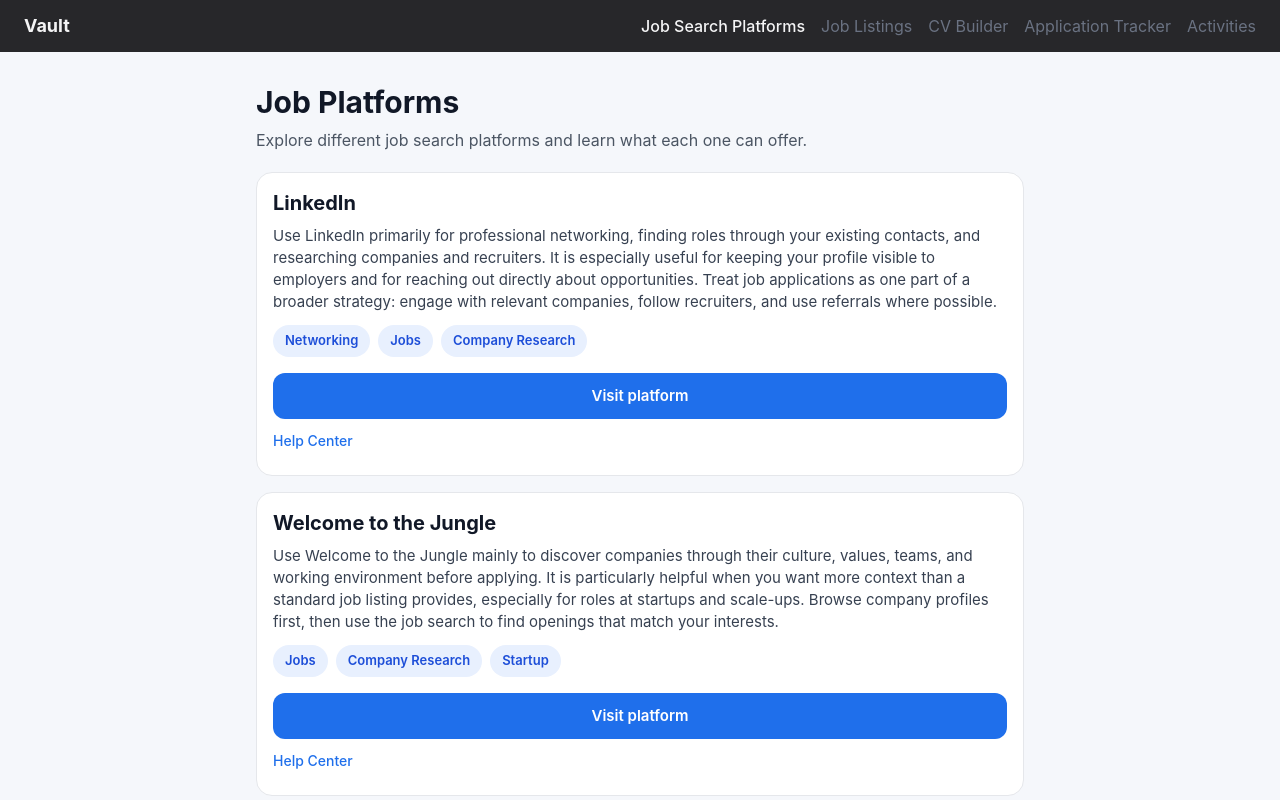
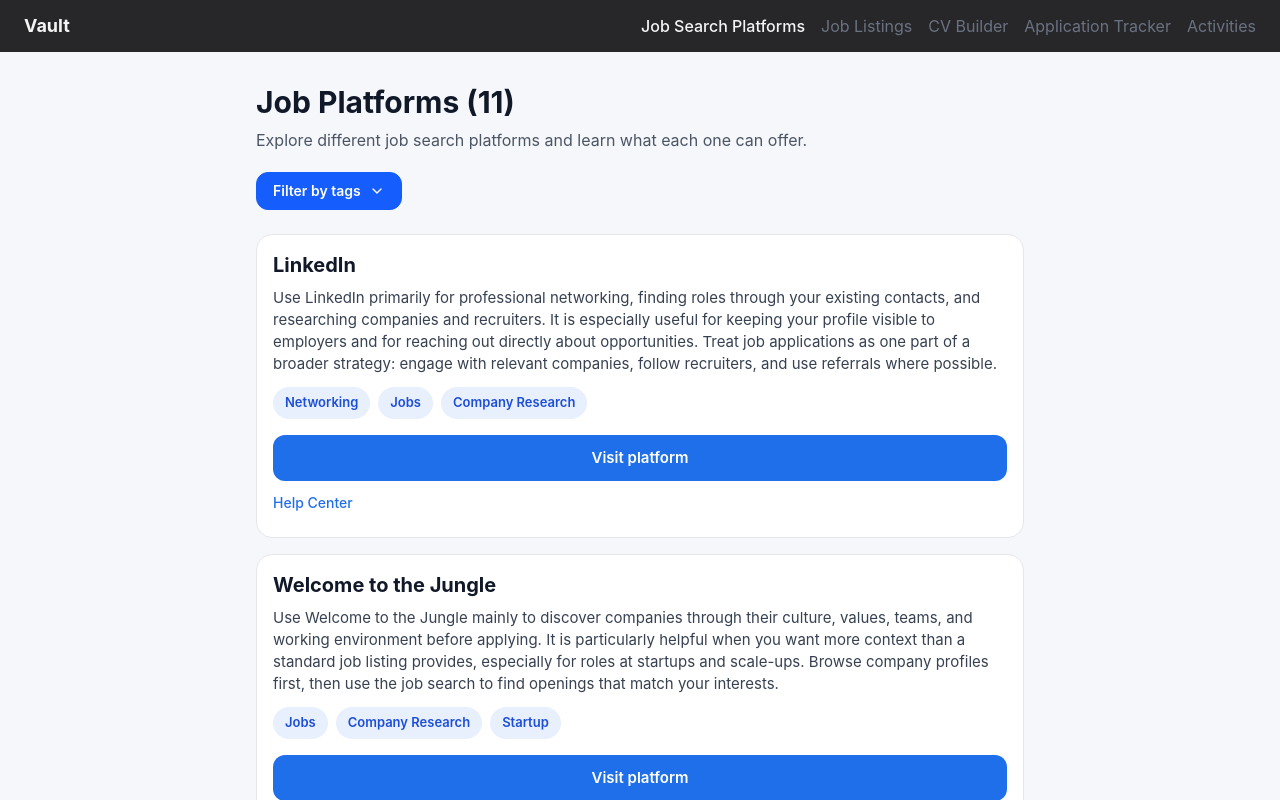
Before and after one commit to Dimterion/vault, a React (Vite) app: page /platforms in a window 1280 px wide. Shown: the top 800 px of the page. Built offline with nearby package versions, Linux system fonts and the light colour scheme.

Commit message:
add filter by tags functionality to platforms page

```diff
--- a/src/features/platforms/PlatformCard.tsx
+++ b/src/features/platforms/PlatformCard.tsx
@@ -4,9 +4,10 @@ import { colors } from "../../constants/colors";
 
 type PlatformCardProps = {
   item: JobPlatform;
+  onTagClick?: (tag: string) => void;
 };
 
-export default function PlatformCard({ item }: PlatformCardProps) {
+export default function PlatformCard({ item, onTagClick }: PlatformCardProps) {
   const imageSrc = item.imageKey ? platformImages[item.imageKey] : undefined;
 
   return (
@@ -43,16 +44,18 @@ export default function PlatformCard({ item }: PlatformCardProps) {
       {item.tags && item.tags.length > 0 ? (
         <div className="mb-4 flex flex-wrap gap-2">
           {item.tags.map((tag) => (
-            <span
+            <button
               key={tag}
-              className="rounded-full px-3 py-1.5 text-[13px] font-semibold"
+              type="button"
+              onClick={() => onTagClick?.(tag)}
+              className="cursor-pointer rounded-full px-3 py-1.5 text-[13px] font-semibold transition"
               style={{
                 backgroundColor: "#e8f0fe",
                 color: "#1d4ed8",
               }}
             >
               {tag}
-            </span>
+            </button>
           ))}
         </div>
       ) : null}
--- a/src/pages/platforms.tsx
+++ b/src/pages/platforms.tsx
@@ -1,8 +1,46 @@
+import { useMemo, useState } from "react";
 import PlatformCard from "../features/platforms/PlatformCard";
 import { colors } from "../constants/colors";
 import { platforms } from "../features/platforms/data";
 
 export default function PlatformsPage() {
+  const [showTags, setShowTags] = useState(false);
+  const [selectedTags, setSelectedTags] = useState<string[]>([]);
+
+  const allTags = useMemo(() => {
+    const tagsSet = new Set<string>();
+
+    platforms.forEach((platform) => {
+      platform.tags?.forEach((tag) => tagsSet.add(tag));
+    });
+
+    return Array.from(tagsSet).sort();
+  }, []);
+
+  const filteredPlatforms = platforms.filter((platform) => {
+    return (
+      selectedTags.length === 0 ||
+      selectedTags.every((tag) => platform.tags?.includes(tag))
+    );
+  });
+
+  const toggleTag = (tag: string) => {
+    setSelectedTags((prev) =>
+      prev.includes(tag) ? prev.filter((item) => item !== tag) : [...prev, tag],
+    );
+  };
+
+  const handleTagClick = (tag: string) => {
+    if (!selectedTags.includes(tag)) {
+      toggleTag(tag);
+      setShowTags(true);
+    }
+  };
+
+  const clearFilters = () => {
+    setSelectedTags([]);
+  };
+
   return (
     <div
       className="px-4 py-8 md:px-6"
@@ -14,7 +52,7 @@ export default function PlatformsPage() {
             className="mb-2 text-3xl font-bold"
             style={{ color: colors.textPrimary }}
           >
-            Job Platforms
+            Job Platforms ({filteredPlatforms.length})
           </h1>
 
           <p className="text-base leading-6" style={{ color: "#4b5563" }}>
@@ -23,11 +61,97 @@ export default function PlatformsPage() {
           </p>
         </header>
 
-        <div className="flex flex-col gap-4">
-          {platforms.map((platform) => (
-            <PlatformCard key={platform.id} item={platform} />
-          ))}
-        </div>
+        {allTags.length > 0 && (
+          <div className="mb-6">
+            <div className="mb-3 flex items-center justify-between">
+              <button
+                type="button"
+                className="flex cursor-pointer items-center gap-2 rounded-xl border border-blue-600 bg-blue-600 px-4 py-2 text-sm font-semibold text-white hover:bg-blue-700"
+                onClick={() => setShowTags(!showTags)}
+                aria-expanded={showTags}
+                aria-controls="platform-tag-filters"
+              >
+                <span>
+                  Filter by tags
+                  {selectedTags.length > 0 && (
+                    <span className="ml-1 rounded-full bg-white/20 px-2 py-0.5 text-xs">
+                      {selectedTags.length}
+                    </span>
+                  )}
+                </span>
+
+                <svg
+                  xmlns="http://www.w3.org/2000/svg"
+                  width="16"
+                  height="16"
+                  viewBox="0 0 24 24"
+                  fill="none"
+                  stroke="currentColor"
+                  strokeWidth="2"
+                  strokeLinecap="round"
+                  strokeLinejoin="round"
+                  className={`transform transition-transform ${
+                    showTags ? "rotate-180" : ""
+                  }`}
+                >
+                  <polyline points="6 9 12 15 18 9"></polyline>
+                </svg>
+              </button>
+
+              {selectedTags.length > 0 && (
+                <button
+                  type="button"
+                  onClick={clearFilters}
+                  className="cursor-pointer text-sm font-medium text-blue-600 hover:text-blue-700 hover:underline"
+                >
+                  Clear filters
+                </button>
+              )}
+            </div>
+
+            {showTags && (
+              <div id="platform-tag-filters" className="flex flex-wrap gap-2">
+                {allTags.map((tag) => {
+                  const isSelected = selectedTags.includes(tag);
+
+                  return (
+                    <button
+                      key={tag}
+                      type="button"
+                      onClick={() => toggleTag(tag)}
+                      className={`cursor-pointer rounded-full px-3 py-1.5 text-[13px] font-semibold transition ${
+                        isSelected
+                          ? "bg-blue-600 text-white"
+                          : "bg-gray-200 text-gray-700 hover:bg-gray-300"
+                      }`}
+                      aria-pressed={isSelected}
+                    >
+                      {tag}
+                    </button>
+                  );
+                })}
+              </div>
+            )}
+          </div>
+        )}
+
+        {filteredPlatforms.length > 0 ? (
+          <div className="flex flex-col gap-4">
+            {filteredPlatforms.map((platform) => (
+              <PlatformCard
+                key={platform.id}
+                item={platform}
+                onTagClick={handleTagClick}
+              />
+            ))}
+          </div>
+        ) : (
+          <div className="py-12 text-center">
+            <p className="text-base" style={{ color: "#6b7280" }}>
+              No platforms found.
+            </p>
+          </div>
+        )}
       </div>
     </div>
   );
```
